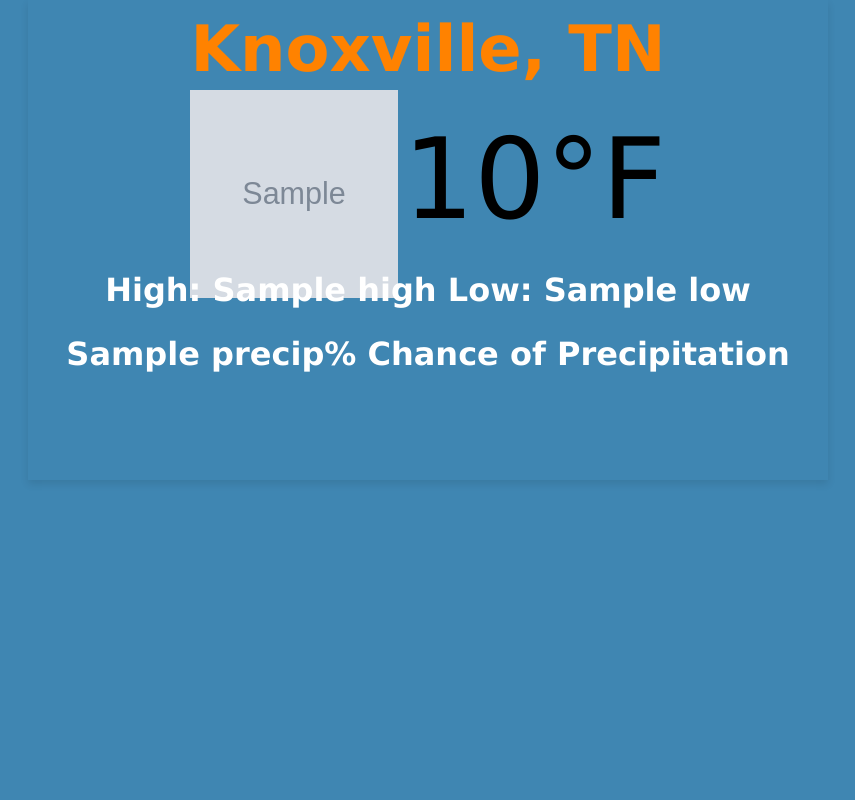
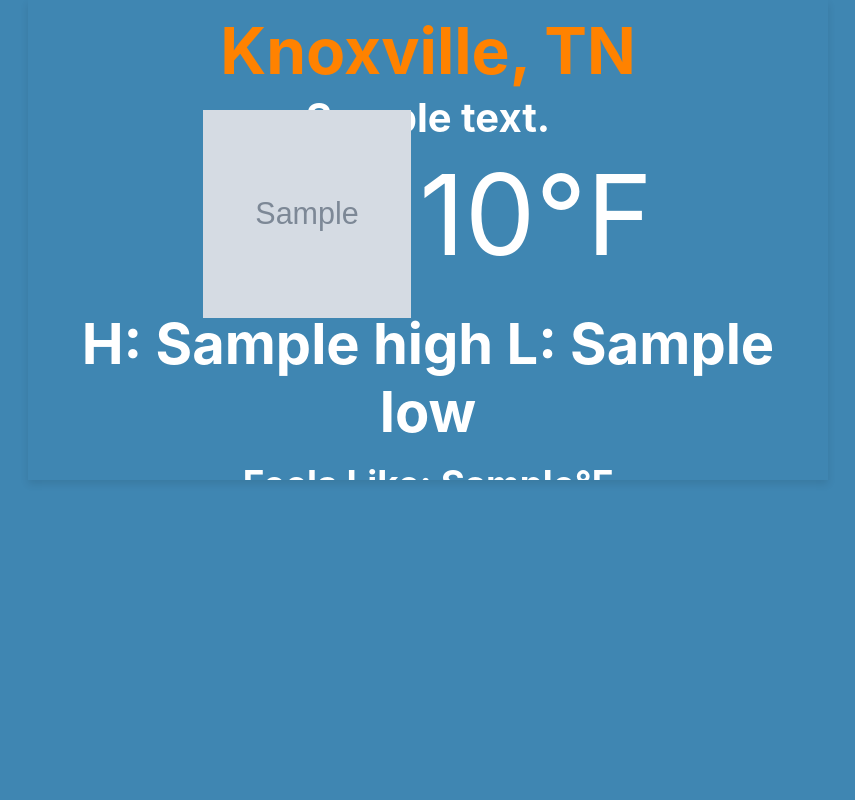
Before and after one commit to pjpridemore/LCD-Weather-Display, a Flask app: template templates/index.html in a window 1280 px wide. Shown: the whole page, without its empty margins (212-1067 px from the left). Run offline with Flask 3, Linux system fonts and the light colour scheme; the template is opened without the code that fills it: most values are stand-ins (such as "Sample title", 1, 10 or a date in 2020); grey boxes marked "Sample" are stand-in pictures.

Commit message:
CSS overhaul, removed Precip Chance, added feels like temp and description

```diff
--- a/app.py
+++ b/app.py
@@ -21,18 +21,20 @@ local_tz = pytz.timezone("America/New_York")
 
 
 def get_weather():
-    # Request forecast data
+    # request forecast data
     response = requests.get(five_day_URL)
     five_forecast_data = response.json()
 
-    # Checking if API response is valid
+    # checking if API response is valid
     if "list" not in five_forecast_data:
         return None, None, None, None, "Error fetching data"
 
-    # Get data for the current day
+    # get data for the current day
     current_data = five_forecast_data["list"][0]
     current_temp = round(current_data["main"]["temp"])
+    feels_like = round(current_data["main"]["feels_like"])
     icon_code = current_data["weather"][0]["icon"]
+    description = current_data["weather"][0]["description"].title()
     icon_url = f"http://openweathermap.org/img/wn/{icon_code}@4x.png"
 
     # get the time in utc
@@ -47,11 +49,7 @@ def get_weather():
     # night is anytime between 7pm - 9am
     is_night = current_hour_est <= 9 or current_hour_est >= 19
 
-    return (
-        current_temp,
-        icon_url,
-        is_night,
-    )
+    return (current_temp, icon_url, is_night, feels_like, description)
 
 
 # getting the daily high and low from the 16 day api instead
@@ -60,11 +58,11 @@ sixteen_day_URL = f"http://api.openweathermap.org/data/2.5/forecast/daily?lat={l
 
 
 def get_daily_high_and_low():
-    # Request forecast data
+    # request forecast data
     response2 = requests.get(sixteen_day_URL)
     sixteen_forecast_data = response2.json()
 
-    # Checking if API response is valid
+    # checking if API response is valid
     if "list" not in sixteen_forecast_data:
         return None, None
 
@@ -81,17 +79,19 @@ def get_daily_high_and_low():
 
 @app.route("/")
 def home():
-    current_temp, icon, is_night = get_weather()
+    current_temp, icon, is_night, feels_like, description = get_weather()
     daily_high, daily_low, precip_chance = get_daily_high_and_low()
 
     return render_template(
         "index.html",
         temp=current_temp,
+        feels_like=feels_like,
         high=daily_high,
         low=daily_low,
         precip=precip_chance,
         icon=icon,
         is_night=is_night,
+        description=description,
     )
 
 
--- a/static/styles.css
+++ b/static/styles.css
@@ -3,39 +3,88 @@ html, body {
     padding: 0;
     height: 100%;
     overflow: hidden;
-    font-family: "Sans-serif", "verdana";
+    font-family: "Inter", sans-serif;
 }
 
 h1 {
     color: #FF8200;
     font-size: 4rem;
     margin: -.25rem;
-    padding-bottom: 1.5rem;
     padding-top: 1rem;
 }
 
+
 .day-mode h2 {
     color: #ffffff;
-    font-size: 2rem;
+    font-size: 2.3rem;
+    margin-bottom: -2rem;
 }
 
-.night-mode h2{
+.night-mode h2 {
+    color: #ababab;
+    font-size: 2.3rem;
+    margin-bottom: -2rem;
+}
+
+/* high and low */
+.day-mode h3 {
+    color: #ffffff;
+    font-size: 3.5rem;
+    margin-bottom: -1rem;
+}
+
+.night-mode h3 {
+    color: #ababab;
+    font-size: 3.5rem;
+    margin-bottom: -1rem;
+}
+
+/* Description */
+.day-mode h4 {
+    color: #ffffff;
+    font-size: 2.5rem;
+    margin-bottom: .5rem;
+    margin-top: .5rem;
+}
+
+.night-mode h4 {
     color: #ababab;
     font-size: 2rem;
+    margin-bottom: 2rem;
 }
 
-.day-mode temp{
-    color: #000000;
+/* weather icon and temp alignment */
+.temp-container {
+    display: flex;
+    align-items: center;
+    justify-content: center;
+    gap: .5rem;
+    margin-top: -2.5rem;
+    margin-bottom: -4rem;
+}
+
+.temp-container img {
+    width: 13rem;
+    height: 13rem;
+    margin: 0;
+}
+
+.day-mode temp, .night-mode temp {
+    display: block;
     font-size: 7rem;
     text-align: center;
 }
 
-.night-mode temp{
-    color: #ababab;
-    font-size: 7rem;
-    text-align: center;
+.day-mode temp {
+    color: #ffffff;
 }
 
+.night-mode temp {
+    color: #ababab;
+    font-size: 6.5rem;
+}
+
+/* Container Styling */
 .container {
     text-align: center;
     width: 800px;
@@ -45,14 +94,7 @@ h1 {
     overflow: hidden;
 }
 
-img {
-    width: 13rem;
-    height: 13rem;
-    margin-top: -1rem;
-    margin-bottom: -5rem;
-}
-
-/* conditional rendering for time of day */
+/* Conditional rendering for time of day */
 .day-mode {
     background-color: #3f86b2;
     color: black;
--- a/templates/index.html
+++ b/templates/index.html
@@ -11,10 +11,15 @@
 <body class="{% if is_night %}night-mode{% else %}day-mode{% endif %}">
     <div class="container">
         <h1>Knoxville, TN</h1>
-        <img src="{{ icon }}" alt="Weather Icon" />
-        <temp>{{ temp }}°F</temp>
-        <h2>High: {{ high }} Low: {{ low }}</h2>
-        <h2>{{ precip }}% Chance of Precipitation</h2>
+        <h4>{{ description }}</h4>
+        <div class="temp-container">
+            <img src="{{ icon }}" alt="Weather Icon" />
+            <temp>{{ temp }}°F</temp>
+        </div>
+        <h3>H: {{ high }} L: {{ low }}</h3>
+        <h2>Feels Like: {{ feels_like }}°F</h2>
+        <!-- Removing the Precip Chance for now -->
+        <!-- <h2>{{ precip }}% Precip Chance</h2> -->
     </div>
 </body>
 </html>
```
